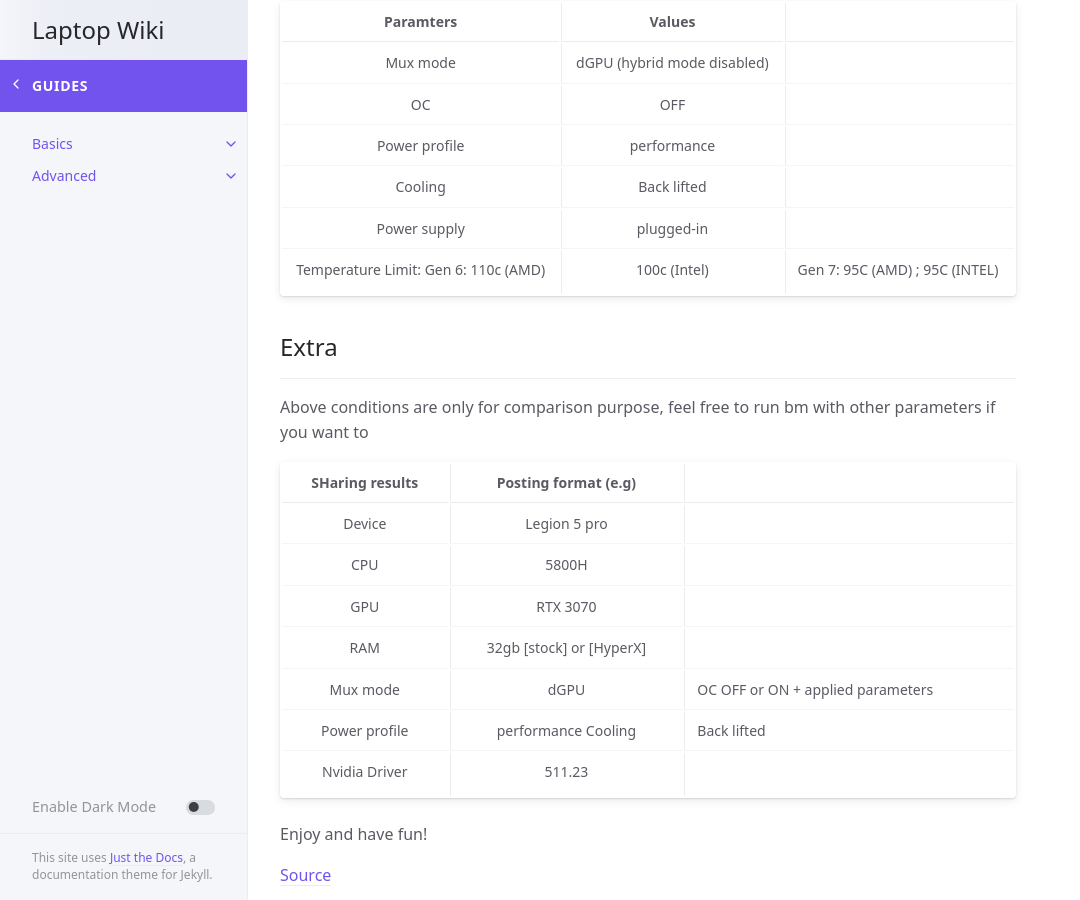
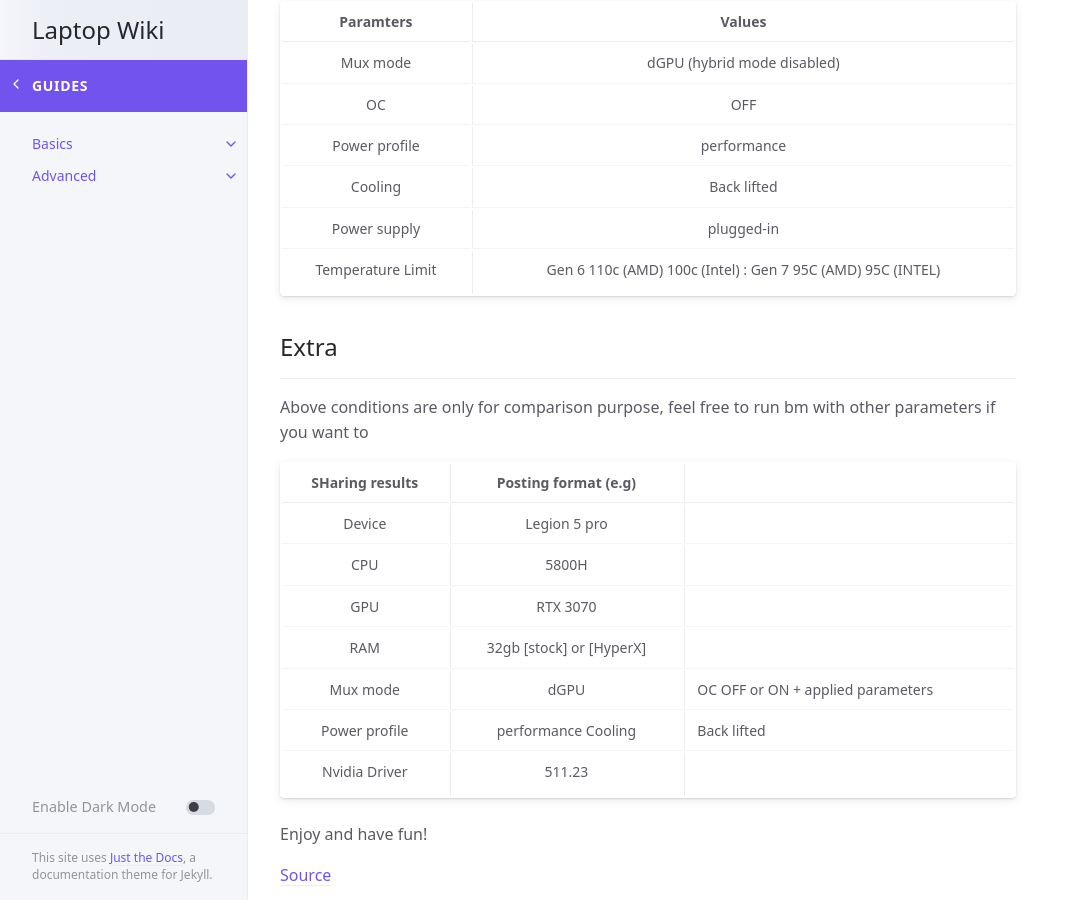
Before and after one commit to laptopwiki/laptopwiki.github.io, a Jekyll site: the page built from _guides/basics/laptop-new.md, in a window 1280 px wide and 900 px high, scrolled down 1600 px. Shown: the whole window, without its empty margins (0-1080 px from the left). Built offline with Jekyll 4.4.1, drawn with Linux system fonts in a browser that asks for light colours; cached includes are drawn as plain includes.

```diff
--- a/_guides/basics/laptop-new.md
+++ b/_guides/basics/laptop-new.md
@@ -56,7 +56,7 @@ contributors: ['averyspeedybird, kirakenchin']
 | Power profile | performance |
 | Cooling | Back lifted |
 | Power supply | plugged-in |
-| Temperature Limit: Gen 6: 110c (AMD) | 100c (Intel) | Gen 7: 95C (AMD) ; 95C (INTEL) |
+| Temperature Limit | Gen 6 110c (AMD) 100c (Intel) : Gen 7 95C (AMD) 95C (INTEL) |
 
 ## Extra
 
```
